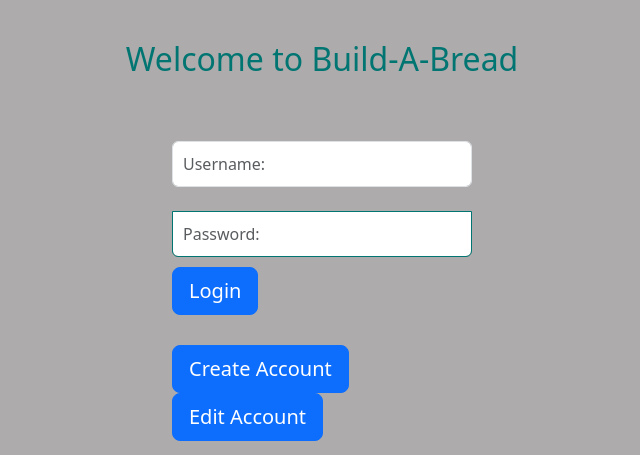
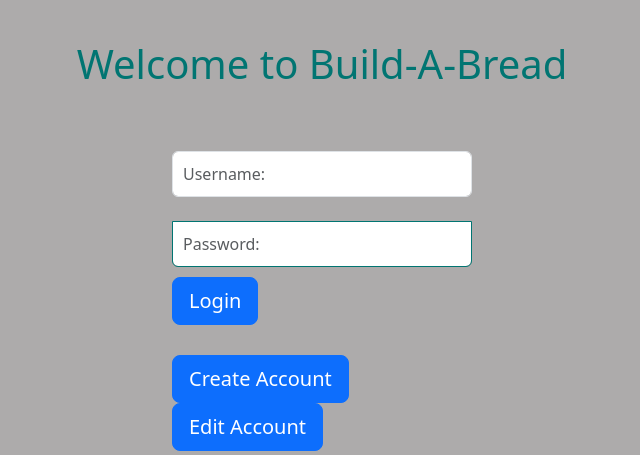
Before and after one commit to sonas939/CSCE310Project, a PHP site: page / in a window 1280 px wide. Shown: the top 455 px of the page, without its empty margins (318-958 px from the left). Run offline with PHP 8.4, Linux system fonts and the light colour scheme; some libraries are stand-ins or nearby versions.

Commit message:
bigger title

```diff
--- a/index.php
+++ b/index.php
@@ -65,7 +65,7 @@
             border-color:#017572;
          }
 
-         h2{
+         h1{
             text-align: center;
             color: #017572;
          }
@@ -74,7 +74,7 @@
    </head>
 
    <body>
-      <h2>Welcome to Build-A-Bread</h2>
+      <h1>Welcome to Build-A-Bread</h1>
       <div class = "container form-signin">
 
          <?php
```
